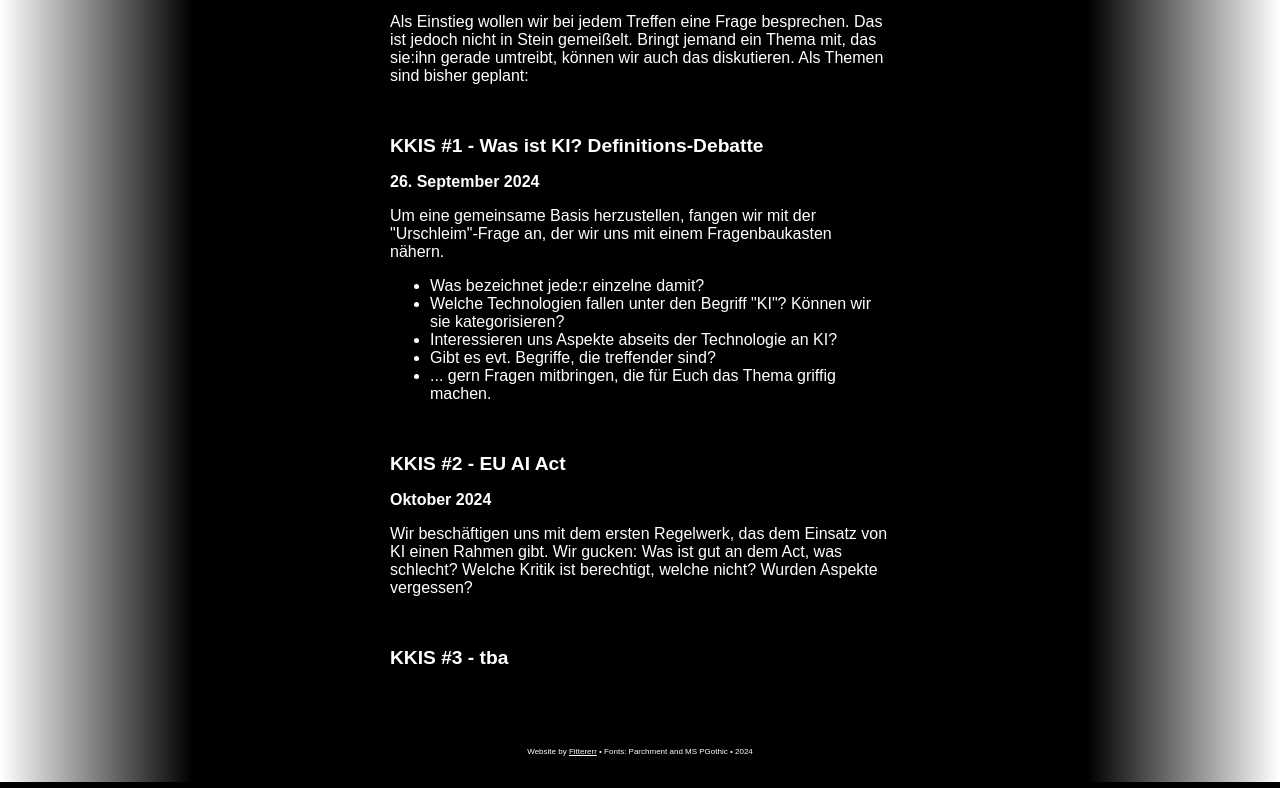
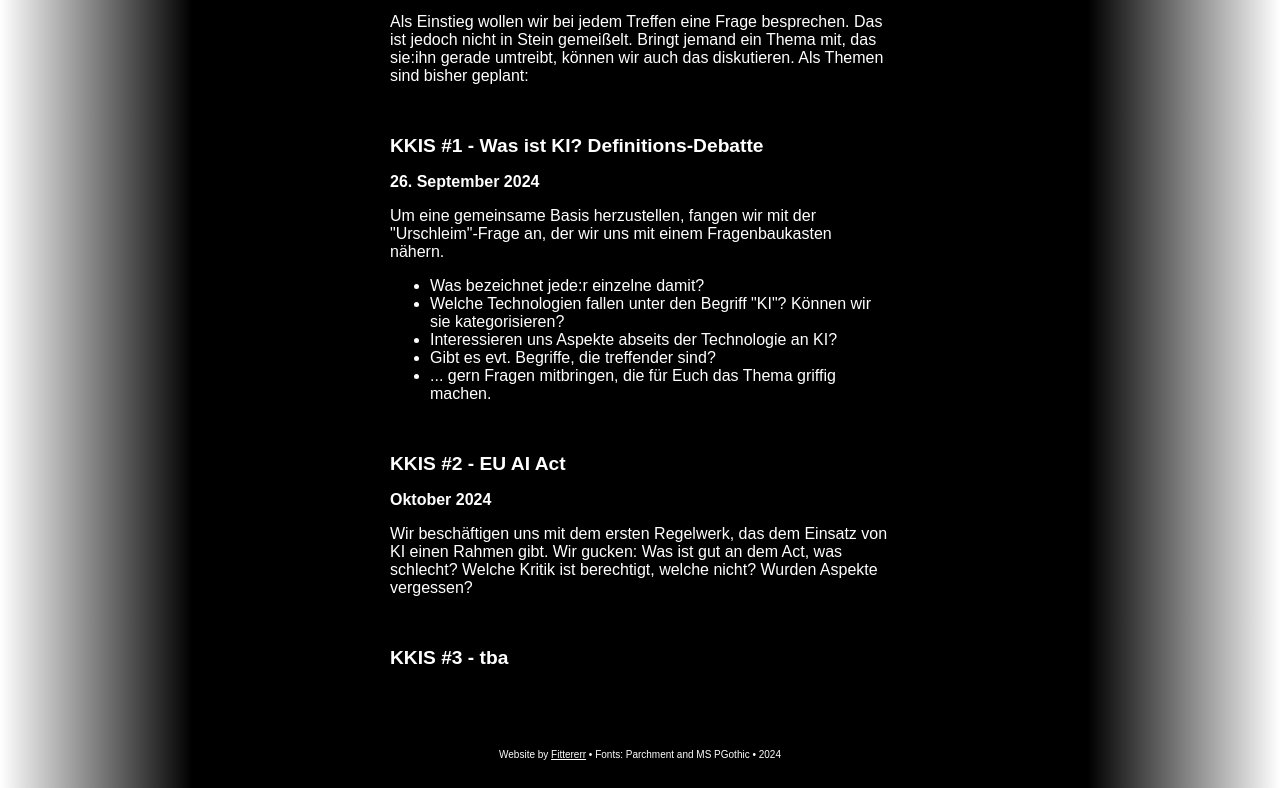
Before and after one commit to traumschifff/kiez.ki, a plain HTML site: page index.html in a window 1280 px wide. Shown: the part 396-1184 px from the top of the page. Drawn offline with Linux system fonts and the light colour scheme; a web font is replaced by a local one.

Commit message:
footerfix

```diff
--- a/index.html
+++ b/index.html
@@ -74,7 +74,7 @@
             color: white;
             font-family: "MS PGothic", arial;
             text-align: center;
-            font-size: 8px;
+            font-size: 10px;
         }
 
 
```
